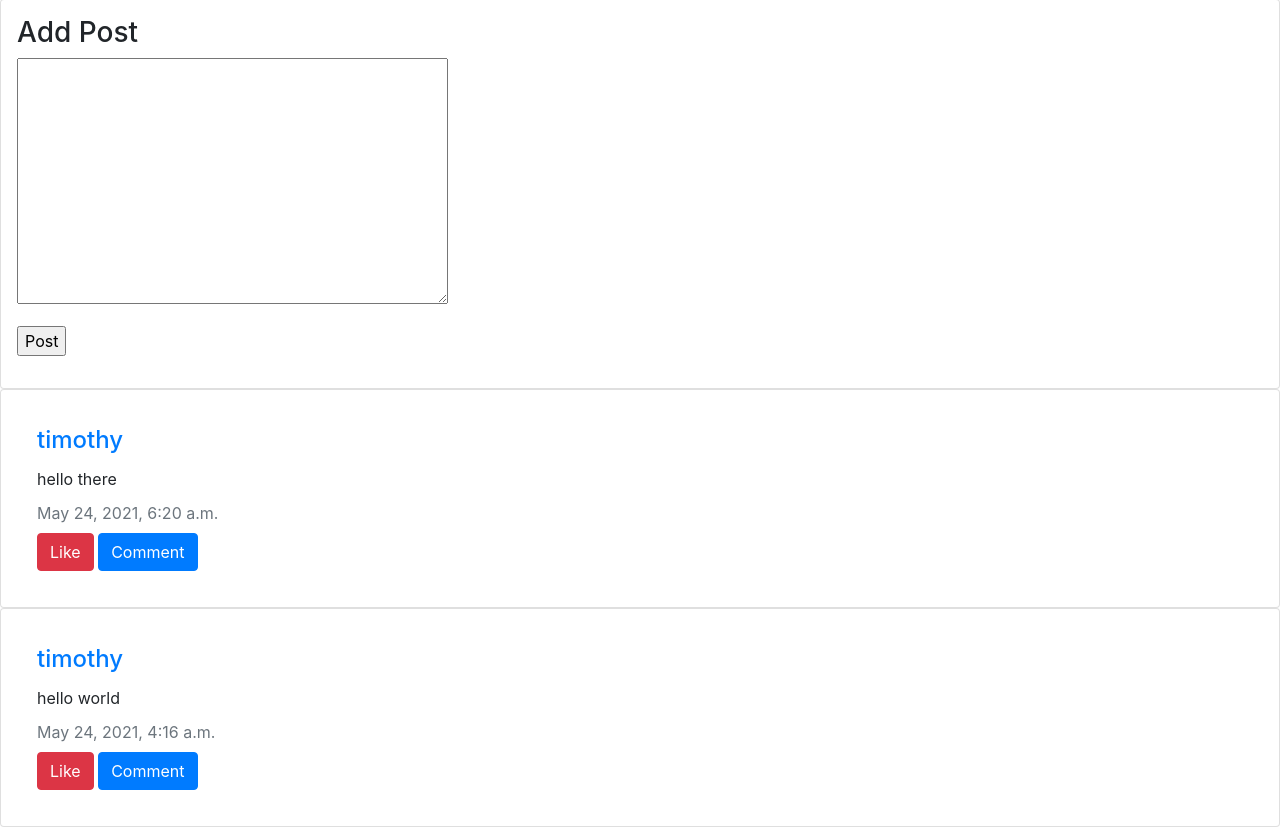
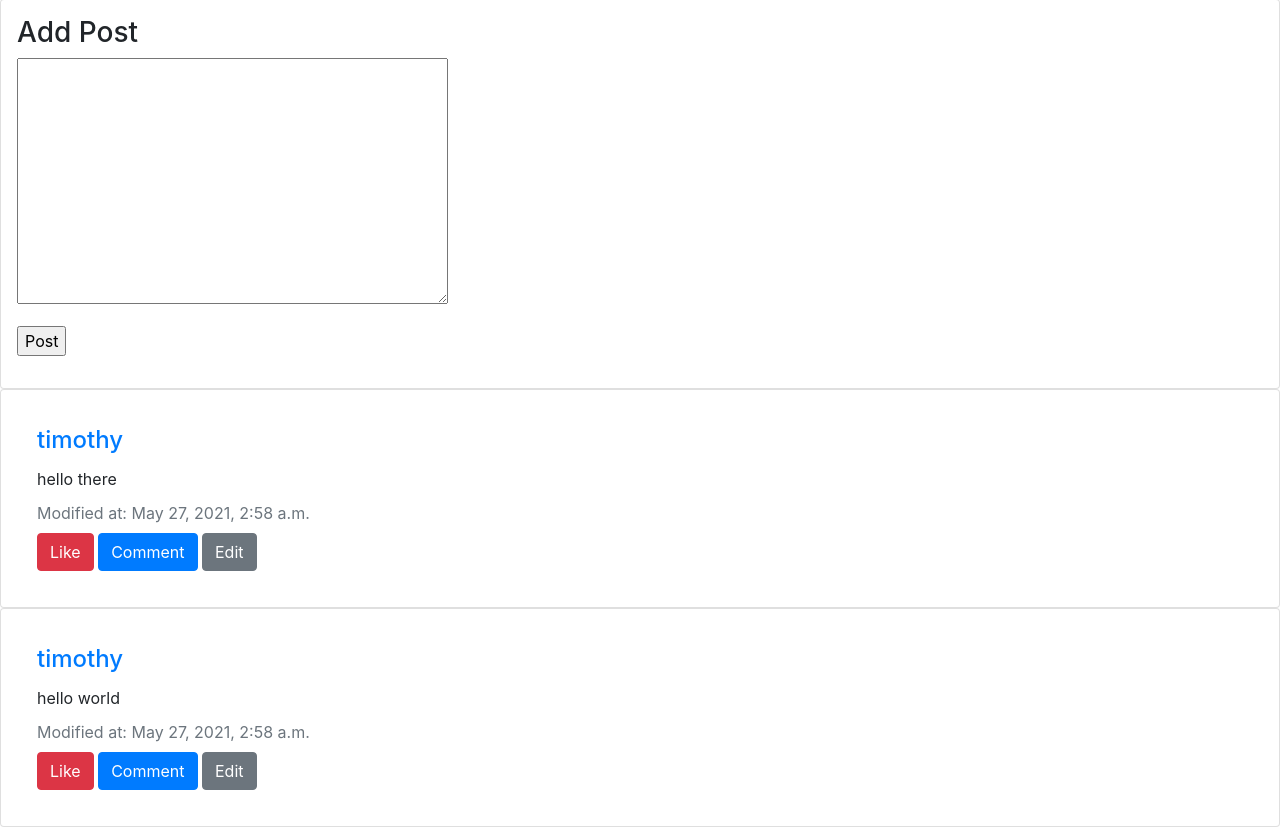
Before and after one commit to timmmlim/cs50w-project4, a Django app: page /following in a window 1280 px wide. Shown: the part 103-930 px from the top of the page. Run offline with Django 3.2, Linux system fonts and the light colour scheme; a user stored in the database is signed in; data comes from the database, SQL or seed files in the repository; both versions use the stored data as it was after the commit; some libraries are stand-ins or nearby versions.

Commit message:
edit posts

```diff
--- a/network/models.py
+++ b/network/models.py
@@ -10,12 +10,25 @@ class Post(models.Model):
     user = models.ForeignKey(User, on_delete=models.CASCADE, related_name='posts')
     content = models.TextField(max_length=120)
     created = models.DateTimeField(auto_now_add=True)
+    modified = models.DateTimeField(auto_now=True)
 
     class Meta:
 
         # sorted in descending order, newer posts are returned first
         ordering = ["-created"]
 
+
+    def serialize(self):
+        return {
+            'user': self.user.id,
+            'content': self.content
+        }
+
+    def __str__(self):
+        if self.created == self.modified:
+            return f'{self.user} posted {self.content}, on {self.created}'
+        else:
+            return f'{self.user} posted {self.content}, modified on {self.modified}'
 
 class Like(models.Model):
 
--- /dev/null
+++ b/network/static/network/posts.js
@@ -0,0 +1,44 @@
+document.addEventListener('DOMContentLoaded', function() {
+    document.querySelectorAll("#edit").forEach(button => {
+        button.onclick = function(){
+            edit_post(this)
+        }
+    })
+
+    // hide the forms
+    document.querySelectorAll('#compose-view').forEach(element => {
+        element.style.display = 'none';
+    })
+});
+
+
+function edit_post(element) {
+
+    const post_id = element.dataset.post;
+
+    // render form
+    var form_div = element.parentElement.parentElement.querySelector('#compose-view');
+    console.log(form_div);
+    form_div.style.display = 'block';
+    console.log(form_div);
+
+    // hide original post
+    element.parentElement.style.display = 'none';
+
+    console.log(element.parentElement);
+
+    // listen for form submission
+    form_div.querySelector('#compose-form').addEventListener('submit', event =>{
+
+        fetch(`/post/${post_id}`, {
+            method: 'PUT',
+            body:JSON.stringify({
+                content: form_div.querySelector('#compose-body').value
+            })
+        })
+        .then(response => {
+                // hide form, show post instead
+                console.log(response)
+        })
+    })
+}
--- a/network/templates/network/posts.html
+++ b/network/templates/network/posts.html
@@ -6,9 +6,25 @@
                 <h4 class='card-title'>{{ post.user }}</h4>
             </a>
             <p class='card-text'>{{ post.content }}</p>
-        <p class='card-subtitle mb-2 text-muted'>{{ post.created }}</p>
+            {% if post.created == post.modified %}
+                <p class='card-subtitle mb-2 text-muted'>Created at: {{ post.created }}</p>
+            {% else %}
+                <p class='card-subtitle mb-2 text-muted'>Modified at: {{ post.modified }}</p>
+            {% endif %}
             <button class='btn btn-danger'>Like</button>
             <button class='btn btn-primary'>Comment</button>
+            {% if post.user == request.user %}
+                <button id='edit' class='btn btn-secondary' data-post={{ post.id }}>Edit</button>
+            {% endif %}
+        </div>
+
+    <!-- compose view -->
+        <div id='compose-view'>
+            <form id='compose-form'>
+                <h4 class='card-title'>{{ post.user }}</h4>
+                <textarea class='form-control' id='compose-body'>{{ post.content }}</textarea>
+                <input type='submit' class='btn btn-secondary' id='submit-btn'/>
+            </form>
         </div>
     </div>
 {% endfor %}
@@ -51,3 +67,8 @@
     </ul>
     {% endif %}
 </nav>
+
+{% load static %}
+{% block script %}
+    <script src='{% static "network/posts.js" %}'></script>
+{% endblock %}
--- a/network/views.py
+++ b/network/views.py
@@ -1,11 +1,13 @@
+import json
 from django.contrib.auth import authenticate, login, logout
 from django.db import IntegrityError
-from django.http import HttpResponse, HttpResponseRedirect
+from django.http import HttpResponse, HttpResponseRedirect, JsonResponse
 from django.shortcuts import render
 from django.urls import reverse
 from django.contrib import messages
 from django.core.exceptions import ObjectDoesNotExist
 from django.core.paginator import Paginator
+from django.views.decorators.csrf import csrf_exempt
 
 from .models import User, Post, UserFollowing
 from .forms import PostForm
@@ -103,11 +105,33 @@ def register(request):
     else:
         return render(request, "network/register.html")
 
+@csrf_exempt
 def post(request, post_id):
     '''
-    renders specific view for individual posts
+    query for specific post
     '''
-    pass
+
+    try:
+        post = Post.objects.get(id=post_id)
+    except Post.DoesNotExist:
+        return JsonResponse({"error": 'Post not found.'}, status=404)
+
+    # return post contents
+    if request.method == 'GET':
+        return JsonResponse(post.serialize())
+
+    # edit post contents
+    elif request.method == 'PUT':
+        data = json.loads(request.body)
+        post.content = data['content']
+        post.save()
+        return HttpResponse(status=204)
+
+    else:
+        return JsonResponse({
+            'error': 'GET or PUT request required'
+        }, status=400)
+
 
 def add_post(request):
     form = PostForm(request.POST or None)
```
Also changed, not shown: db.sqlite3, network/migrations/0003_post_modified.py (added), network/templates/network/index.html (line endings or trailing spaces). Lines whose indentation alone changed are shown as unchanged.
